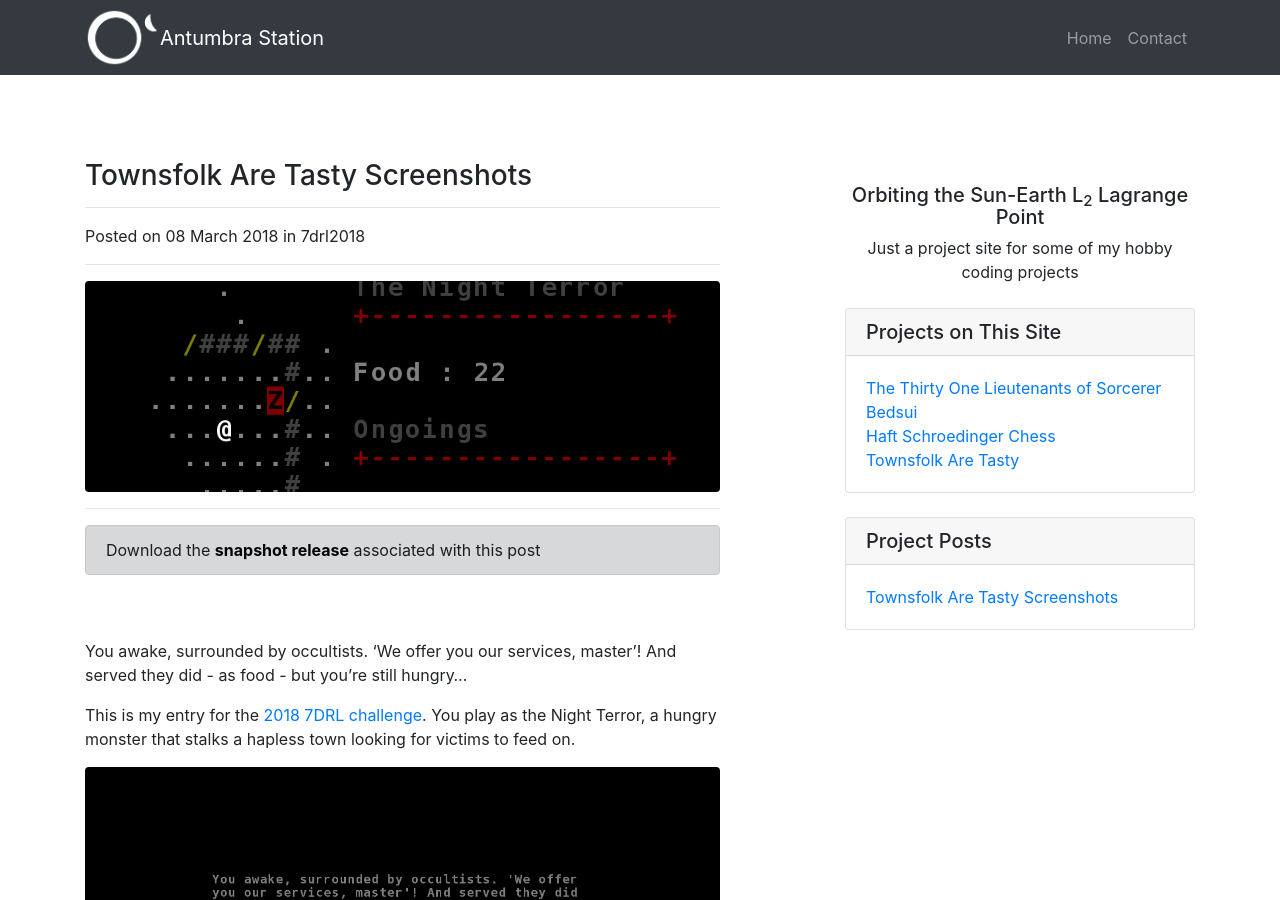
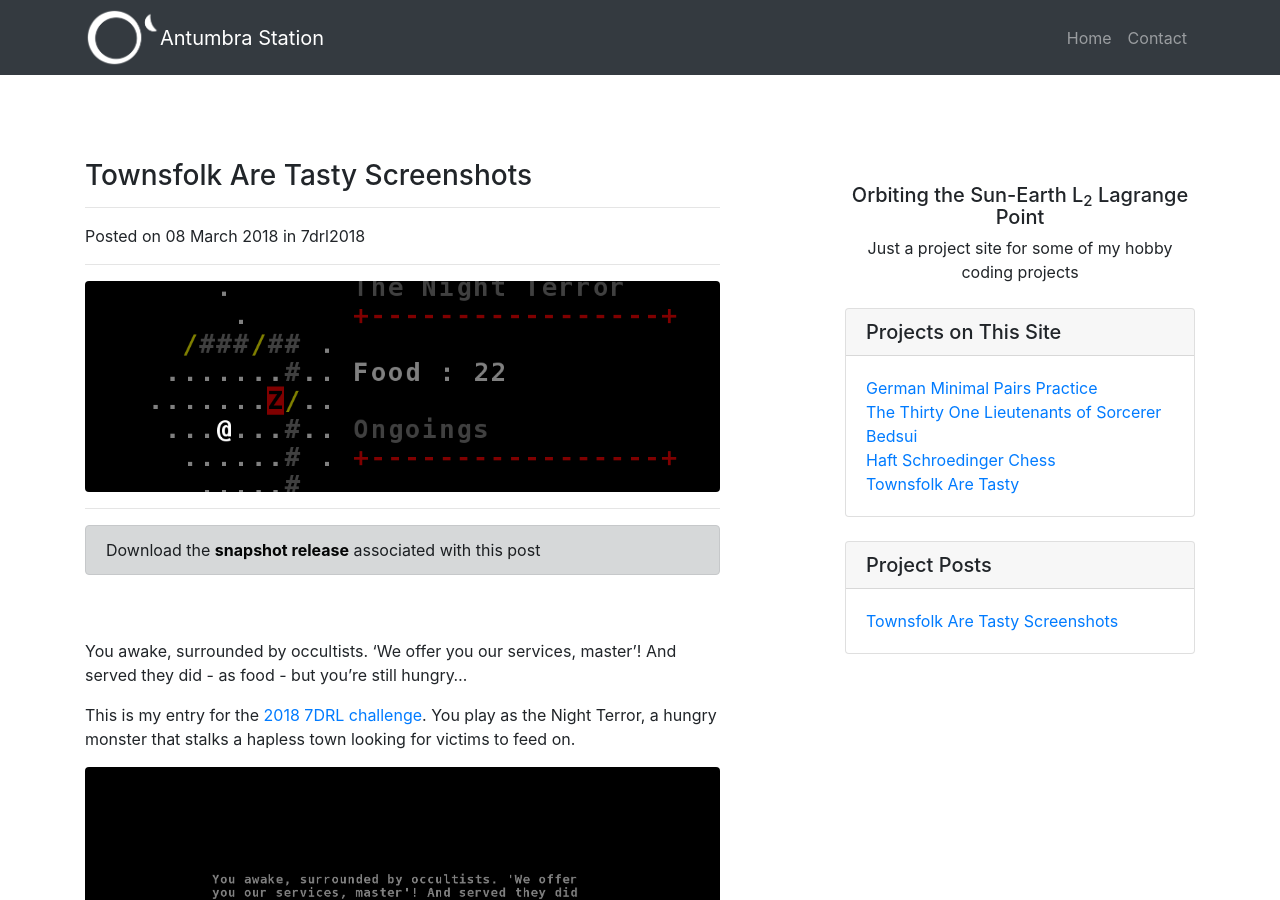
Before and after one commit to mpeter28/mpeter28.github.io, a Jekyll site: the page built from _posts/2018-03-08-townsfolk-are-tasty.md, in a window 1280 px wide and 900 px high. Built offline with Jekyll 4.4.1, drawn with Linux system fonts in a browser that asks for light colours; nearby versions of some CDN libraries; library files that are not in the unit come from our copies; comment, search, counter and statistics services are not loaded.

Commit message:
Update the side nav for the new project

```diff
--- a/_layouts/post.html
+++ b/_layouts/post.html
@@ -52,6 +52,9 @@
               <div class="row">
                 <div class="col-lg-12">
                   <ul class="list-unstyled mb-0">
+		    <li>
+                      <a href="/german-minimal-pairs.html">German Minimal Pairs Practice</a>
+                    </li>
                     <li>
                       <a href="/bedsui-project.html">The Thirty One Lieutenants of Sorcerer Bedsui</a>
                     </li>
```
